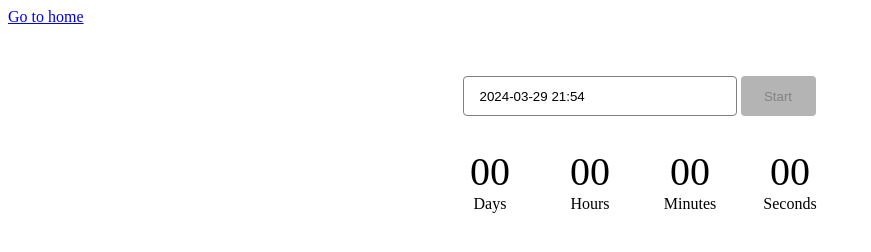
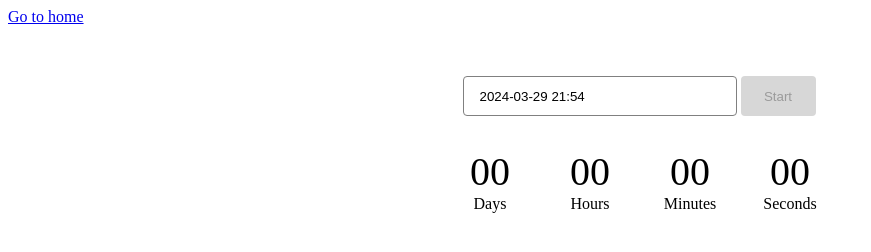
Before and after one commit to VladyslavPiatak/goit-js-hw-10, a website built with Vite: page src/1-timer.html in a window 1280 px wide. Shown: the whole page, without its empty margins (0-871 px from the left). Built offline with nearby package versions, Linux system fonts and the light colour scheme; a script that the page names is missing.

Commit message:
Update 1-timer.css

```diff
--- a/src/css/1-timer.css
+++ b/src/css/1-timer.css
@@ -15,7 +15,7 @@
   width: 75px;
   height: 40px;
   padding: 8px 16px;
-  background-color: rgb(180, 180, 180);
+  background-color: rgb(215, 215, 215);
   border: none;
   border-radius: 4px;
   cursor: not-allowed;
```
